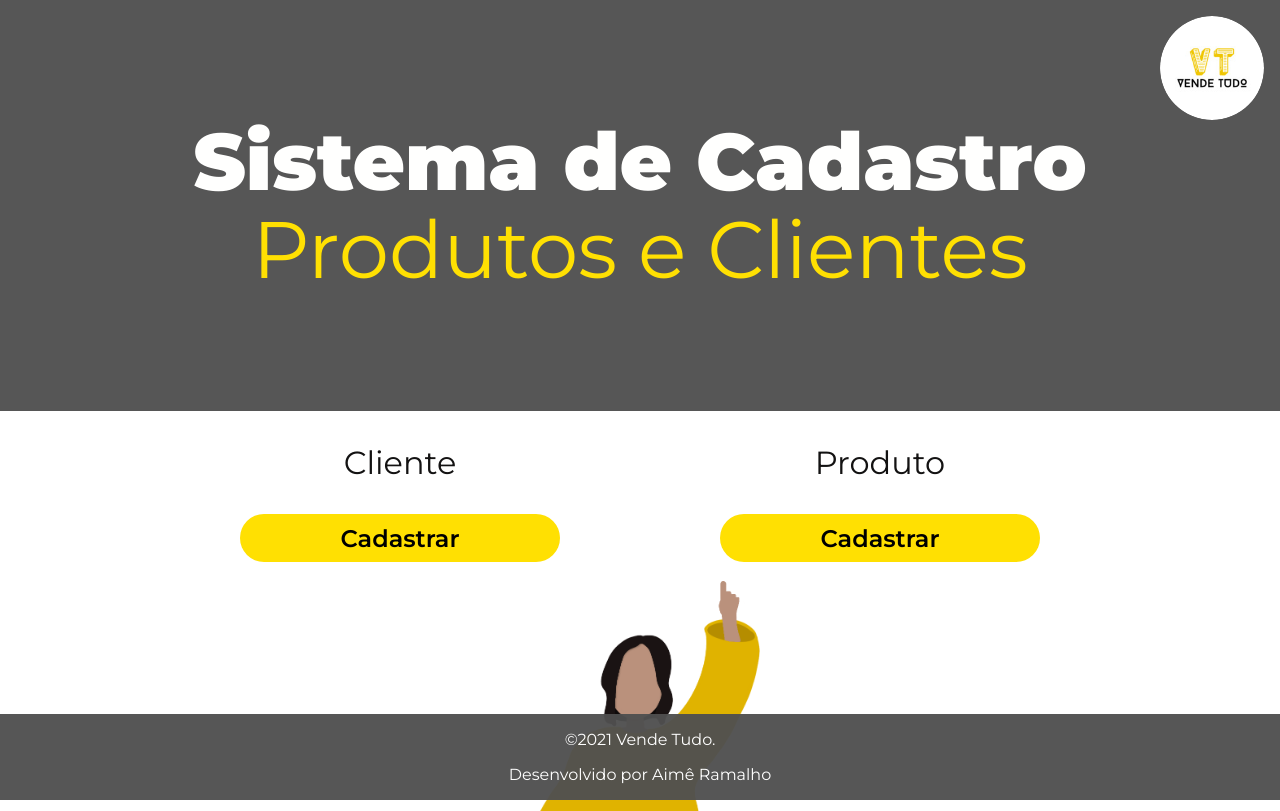
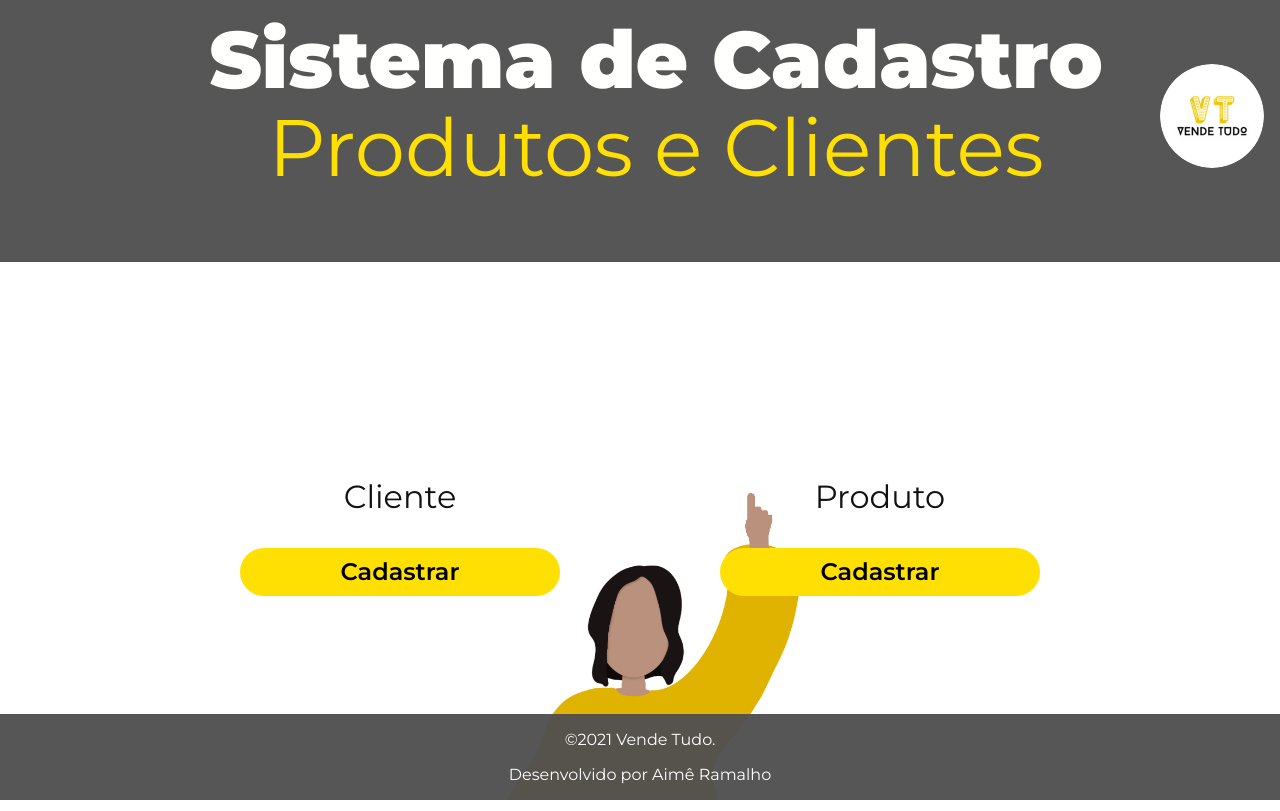
Before and after one commit to AimeAriadne/hc-desafio-cadastro, a plain HTML site: page index.html in a window 1280 px wide. Drawn offline with Linux system fonts and the light colour scheme.

Commit message:
correção de layout

```diff
--- a/index.html
+++ b/index.html
@@ -17,7 +17,7 @@
     <header id="headerbox">
       <div id="titlebox">
         <img id="logo" src="assets/img/logo_size.jpg" alt="Logo Vende Tudo" />
-        <h1>Sistema de Cadastro <span>Produtos e Clientes</span></h1>
+        <h1>Sistema de Cadastro <br /><span>Produtos e Clientes</span></h1>
       </div>
     </header>
     <div class="container">
@@ -108,6 +108,11 @@
         </form>
       </div>
     </div>
+    <img
+      class="image"
+      src="assets/img/pointing.png"
+      alt="ilustração de mulher apontanto para cima"
+    />
     <footer>
       <p>©2021 Vende Tudo.</p>
       <p>Desenvolvido por Aimê Ramalho</p>
--- a/style.css
+++ b/style.css
@@ -5,8 +5,6 @@ html {
 body {
   background-color: #fff;
   font-family: 'Montserrat', sans-serif;
-  background: url('/assets/img/pointing.png') no-repeat bottom;
-  background-size: 15rem;
   margin: 0;
 }
 
@@ -14,7 +12,7 @@ body {
   border-radius: 50%;
   width: 6.5rem;
   position: absolute;
-  top: 1rem;
+  top: 4rem;
   right: 1rem;
   clip-path: circle();
 }
@@ -24,17 +22,15 @@ body {
 }
 
 #headerbox {
-  display: flex;
-  flex-direction: row-reverse;
-  align-items: flex-start;
-  position: relative;
+  position: fixed;
+  top: 0;
   width: 100%;
 }
 
 #titlebox {
   background-color: #505050f5;
   width: 100%;
-  padding: 4rem;
+  padding: 1rem;
 }
 
 h1,
@@ -45,6 +41,7 @@ h1,
 }
 
 h1 {
+  margin-top: 0;
   color: #fffffe;
   font-weight: 900;
 }
@@ -70,8 +67,10 @@ p {
 }
 
 .registration {
+  margin-top: 20rem;
   display: flex;
   flex-direction: row;
+  align-items: center;
   justify-content: space-around;
   height: 25rem;
 }
@@ -104,10 +103,11 @@ button {
 }
 
 .modal {
-  position: absolute;
+  position: fixed;
+  top: 0;
+  left: 0;
   z-index: 1;
   background-color: rgba(0, 0, 0, 0.9);
-  top: 0;
   width: 100%;
   height: 100%;
 }
@@ -155,6 +155,14 @@ input:active {
   box-shadow: none;
 }
 
+.image {
+  width: 20rem;
+  position: fixed;
+  z-index: -1;
+  bottom: 0;
+  left: 50%;
+  transform: translateX(-50%);
+}
 footer {
   position: fixed;
   bottom: 0;
```
